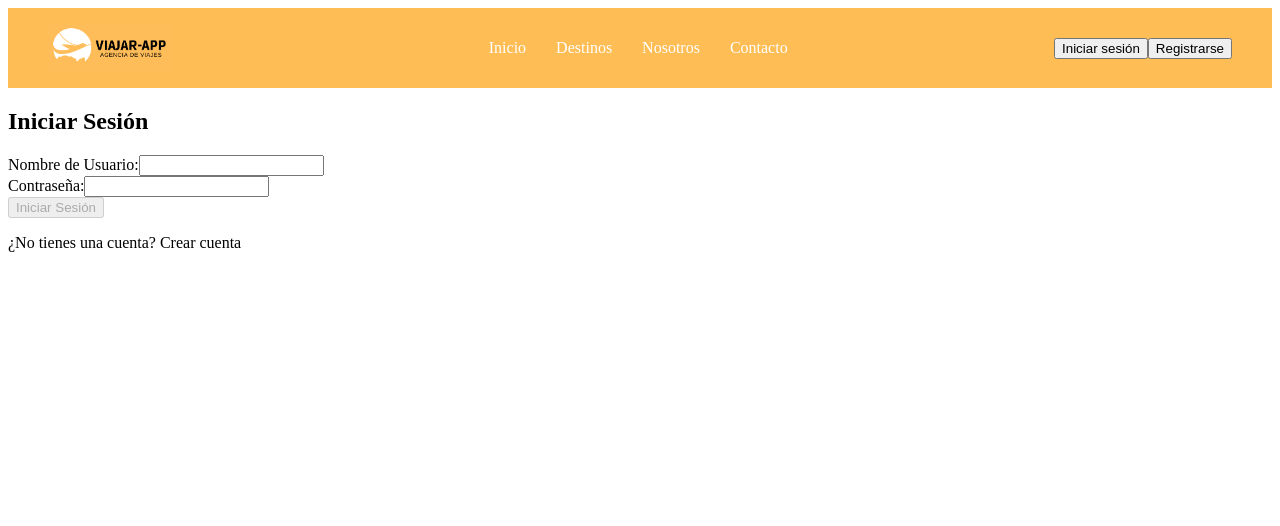
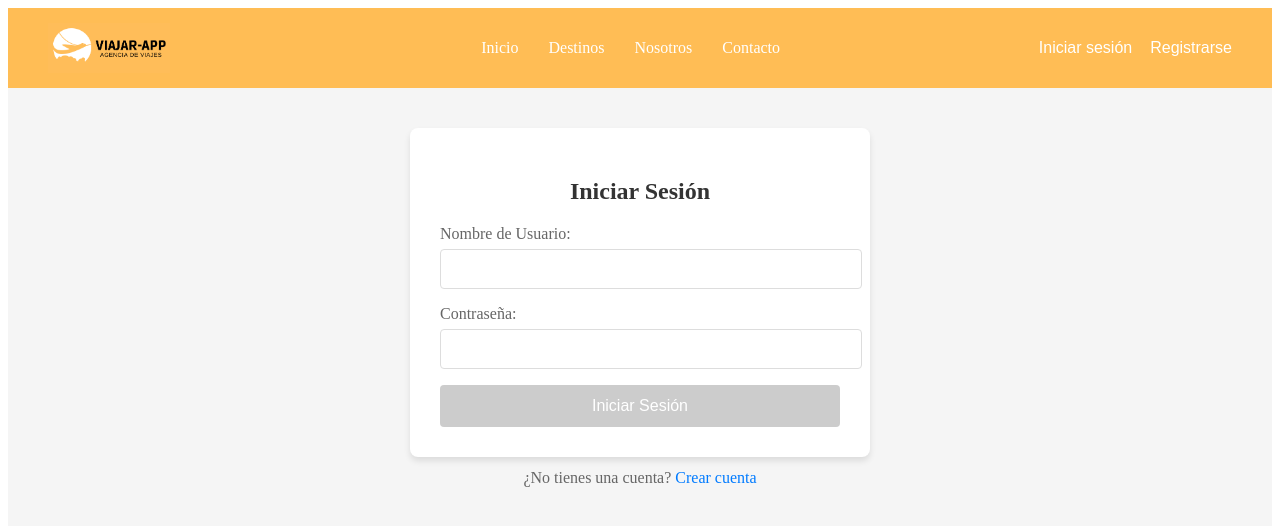
Before and after one commit to ChrisGonzalez230994/viajar-app, an Angular app: page /login in a window 1280 px wide. Shown: the top 526 px of the page. Built offline with nearby package versions, Linux system fonts and the light colour scheme.

Commit message:
Actualizacion visual
Actualice los css del navbar asi los botones se ven identicos entre si, ademas modifique el login asi se ve identico al registrar

```diff
--- a/src/app/components/login/login.html
+++ b/src/app/components/login/login.html
@@ -1,6 +1,6 @@
 <div class="login-container  fade-right">
-    <h2>Iniciar Sesión</h2>
     <form [formGroup]="loginForm" (ngSubmit)="onLogin()">
+      <h2>Iniciar Sesión</h2>
       <div>
         <label for="username">Nombre de Usuario:</label>
         <input id="username" formControlName="username" required>
@@ -15,5 +15,5 @@
       ¿No tienes una cuenta?
       <a (click)="goToRegister()" class="btn btn-link">Crear cuenta</a>
     </p>
-    <p *ngIf="loginFailed">Usuario no registrado. ¿Deseas <a (click)="goToRegister()">crear una cuenta</a>?</p>
+    <p *ngIf="loginFailed" class="error-message">Usuario no registrado. ¿Deseas <a (click)="goToRegister()">crear una cuenta</a>?</p>
   </div>
--- a/src/app/components/login/login.scss
+++ b/src/app/components/login/login.scss
@@ -0,0 +1,127 @@
+/* Estilos del contenedor de login, alineados con el formulario de registro */
+.login-container {
+	display: flex;
+	flex-direction: column; /* apilar form y párrafos verticalmente */
+	justify-content: flex-start; /* colocar contenido hacia arriba */
+	align-items: center;
+	gap: 12px;
+	min-height: 100vh;
+	background-color: #f5f5f5;
+	padding: 40px 20px 60px 20px; /* movido un poco más abajo */
+}
+
+/* Título principal (está fuera del form en el template) */
+.login-container h2 {
+  text-align: center;
+  color: #333;
+  margin-bottom: 20px;
+}
+
+.login-container form {
+	background: white;
+	padding: 30px;
+	border-radius: 8px;
+	box-shadow: 0 4px 6px rgba(0, 0, 0, 0.1);
+	width: 100%;
+	max-width: 400px;
+
+	/* dentro del form */
+	h2 {
+		text-align: center;
+		color: #333;
+		margin-bottom: 20px;
+	}
+
+	div {
+		margin-bottom: 16px;
+
+		label {
+			display: block;
+			margin-bottom: 6px;
+			color: #666;
+		}
+
+		input {
+			width: 100%;
+			padding: 10px;
+			border: 1px solid #ddd;
+			border-radius: 4px;
+			font-size: 16px;
+			transition: border-color 0.3s ease;
+
+			&:focus {
+				outline: none;
+				border-color: #007bff;
+			}
+		}
+	}
+
+	button[type="submit"] {
+		width: 100%;
+		padding: 12px;
+		background-color: #007bff;
+		color: white;
+		border: none;
+		border-radius: 4px;
+		font-size: 16px;
+		cursor: pointer;
+		transition: background-color 0.3s;
+
+		&:hover {
+			background-color: #0056b3;
+		}
+
+		&:disabled {
+			background-color: #cccccc;
+			cursor: not-allowed;
+		}
+	}
+
+	p {
+		text-align: center;
+		margin-top: 14px;
+		color: #666;
+
+		a.btn-link {
+			color: #007bff;
+			text-decoration: none;
+
+			&:hover {
+				text-decoration: underline;
+			}
+		}
+	}
+
+	/* mensajes de error dentro del form */
+	.error-message {
+		color: #dc3545;
+		margin-top: 10px;
+		text-align: center;
+	}
+}
+
+/* Enlace 'Crear cuenta' que está fuera del form también debe lucir como link, no como .btn */
+.login-container a.btn-link {
+  background: transparent !important;
+  padding: 0 !important;
+  border: none !important;
+  color: #007bff;
+  text-decoration: none;
+}
+
+.login-container a.btn-link:hover {
+  text-decoration: underline;
+}
+
+/* Párrafos que están fuera del form deben aparecer debajo y alineados con la tarjeta */
+.login-container > p {
+	width: 100%;
+	max-width: 400px;
+	text-align: center;
+	margin: 0; /* ya hay gap en el contenedor */
+	color: #666;
+}
+
+.login-container > p.error-message {
+	color: #dc3545;
+}
--- a/src/app/components/navbar/navbar.scss
+++ b/src/app/components/navbar/navbar.scss
@@ -94,3 +94,57 @@ body {
     border-bottom: 1px solid rgba(255, 255, 255, 0.1);
   }
 }
+
+/* --- AUTH ACTIONS: hacer que los botones parezcan enlaces de nav-links --- */
+.auth-actions {
+  display: flex;
+  align-items: center;
+  gap: 18px;
+}
+
+.auth-actions .welcome {
+  color: #ffffff;
+  font-weight: 600;
+}
+
+/* Convertir botones en apariencia de enlace (coincide con .nav-links a) */
+.auth-actions .btn {
+  background: transparent;
+  border: none;
+  color: #ffffff;
+  padding: 0;
+  font-size: 1rem;
+  font-weight: 500;
+  cursor: pointer;
+  position: relative;
+  text-decoration: none;
+  transition: color 0.3s ease;
+}
+
+.auth-actions .btn::after {
+  content: '';
+  position: absolute;
+  width: 0%;
+  height: 2px;
+  background-color: #00bcd4;
+  left: 0;
+  bottom: -5px;
+  transition: width 0.3s ease;
+}
+
+.auth-actions .btn:hover {
+  color: #00bcd4;
+}
+
+.auth-actions .btn:hover::after {
+  width: 100%;
+}
+
+/* Si hay variantes 'secondary' o 'small', las mantenemos visualmente coherentes */
+.auth-actions .btn.secondary {
+  color: #ffffff; /* mantener igual que enlaces */
+}
+
+.auth-actions .btn.small {
+  font-size: 0.95rem;
+}
```
